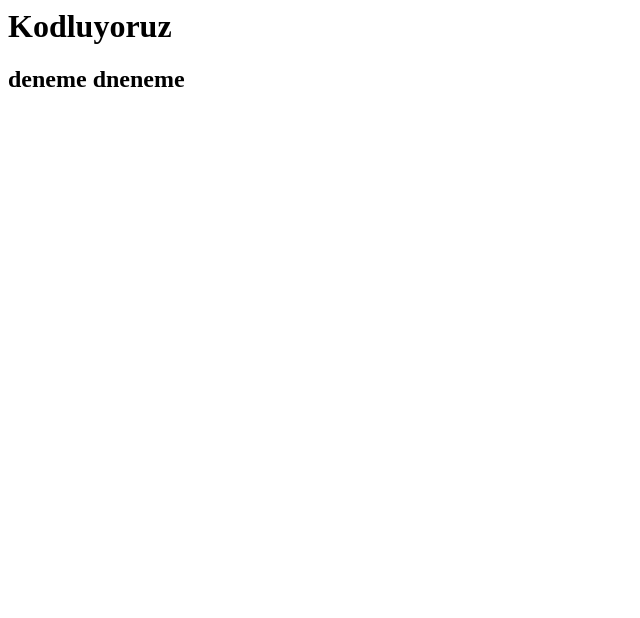
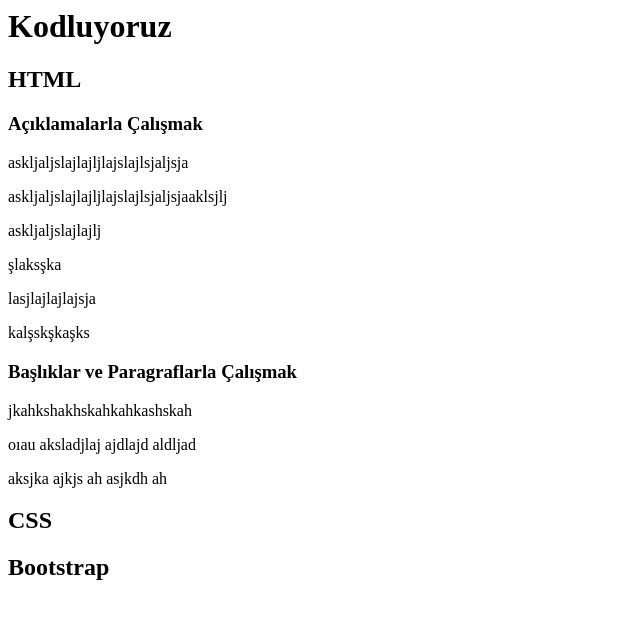
Before and after one commit to BatuhanOkyay/KODLUYORUZ-FROND-END, a plain HTML site: page index.html in a window 1280 px wide. Shown: the whole page, without its empty margins (0-640 px from the left). Drawn offline with Linux system fonts and the light colour scheme.

Commit message:
Başlıklar ve paragraflar eklendi

```diff
--- a/index.html
+++ b/index.html
@@ -7,4 +7,23 @@
 <!-- cmd k + cmd c yaparak da yorum satırı açabiliriz mac için geçerli  -->
 <!-- <h2></h2> -->
 
-<h2>deneme dneneme</h2>
+<h2>HTML</h2>
+<h3>Açıklamalarla Çalışmak</h3>
+<p>
+    askljaljslajlajljlajslajlsjaljsja
+</p>
+
+    <p>askljaljslajlajljlajslajlsjaljsjaaklsjlj</p>
+    <p>askljaljslajlajlj</p>
+    <p>şlaksşka</p>
+    <p>lasjlajlajlajsja</p>
+    <p>kalşskşkaşks</p>
+
+<h3>Başlıklar ve Paragraflarla Çalışmak</h3>
+<p>jkahkshakhskahkahkashskah</p>
+<p>oıau aksladjlaj ajdlajd aldljad</p>
+<p>aksjka ajkjs ah asjkdh ah</p>
+
+
+<h2>CSS</h2>
+<h2>Bootstrap</h2>
```
